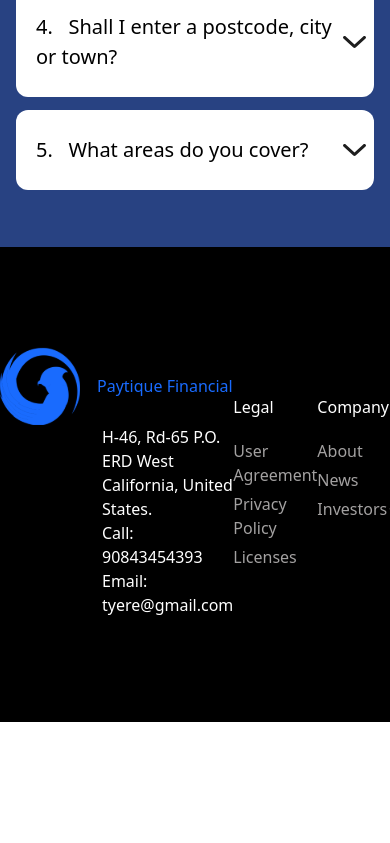
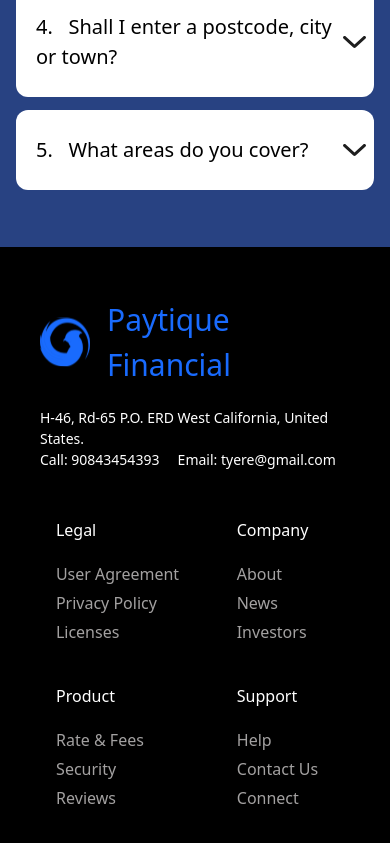
Before and after one commit to taamzid/paytique-frontend, a React (Vite) app: page / in a window 390 px wide. Shown: the part 6307-7150 px from the top of the page. Before the commit the page ends 7029 px from the top, so only its background shows below. Built offline with nearby package versions, Linux system fonts and the light colour scheme.

Commit message:
ui-mobile

```diff
--- a/src/components/Home/Footer/Footer.jsx
+++ b/src/components/Home/Footer/Footer.jsx
@@ -3,20 +3,24 @@ import logo from "../../../assets/home/footer/footer.svg";
 const Footer = () => {
   return (
     <footer className="bg-black text-white">
-      <div className="container mx-auto pt-[100px] pb-[105px] flex items-center justify-between">
+      <div className="container mx-auto pt-[50px] px-[40px] smd:pt-[100px] pb-[55px] smd:pb-[105px] smd:flex items-center justify-between">
         <div className="">
           <div className="flex items-center gap-[17px]">
-            <img src={logo} alt="Logo" />
-            <h1 className="smd:text-[45px] lg:text-[53px] font-SFSemibold text-[#196BFE]">
+            <img
+              src={logo}
+              alt="Logo"
+              className="w-[50px] h-[50px] smd:w-[80px] smd:h-[78px]"
+            />
+            <h1 className="text-[30px] smd:text-[45px] lg:text-[53px] font-SFSemibold text-[#196BFE]">
               Paytique Financial
             </h1>
           </div>
-          <h1 className="smd:text-[14px] lg:text-[16px] smd:mt-[16px] lg:mt-[20px] ml-[102px]">
+          <h1 className="text-[14px] mt-[20px] lg:text-[16px] smd:mt-[16px] lg:mt-[20px] smd:ml-[102px]">
             H-46, Rd-65 P.O. ERD West California, United States. <br />
             Call: 90843454393 &nbsp; &nbsp; Email: tyere@gmail.com
           </h1>
         </div>
-        <div className="flex smd:gap-[40px] lg:gap-[82px]">
+        <div className="grid grid-cols-2 place-items-center smd:flex smd:gap-[40px] lg:gap-[82px] mt-[48px] smd:mt-[0px]">
           <div>
             <h1 className="text-[#ffffff]">Legal</h1>
             <div className="smd:text-[14px] lg:text-[16px] mt-[20px] text-[#a3a1a1]">
@@ -33,7 +37,7 @@ const Footer = () => {
               <h1 className="mt-[5px]">Investors</h1>
             </div>
           </div>
-          <div>
+          <div className="mt-[40px] smd:mt-[0px] mr-[35px] smd:mr-[0px]">
             <h1 className="text-[#ffffff]">Product</h1>
             <div className="smd:text-[14px] lg:text-[16px] mt-[20px] text-[#a3a1a1]">
               <h1>Rate & Fees</h1>
@@ -41,7 +45,7 @@ const Footer = () => {
               <h1 className="mt-[5px]">Reviews</h1>
             </div>
           </div>
-          <div>
+          <div className="mt-[40px] smd:mt-[0px] ml-[10px] smd:ml-[0px]">
             <h1 className="text-[#ffffff]">Support</h1>
             <div className="smd:text-[14px] lg:text-[16px] mt-[20px] text-[#a3a1a1]">
               <h1>Help</h1>
```
